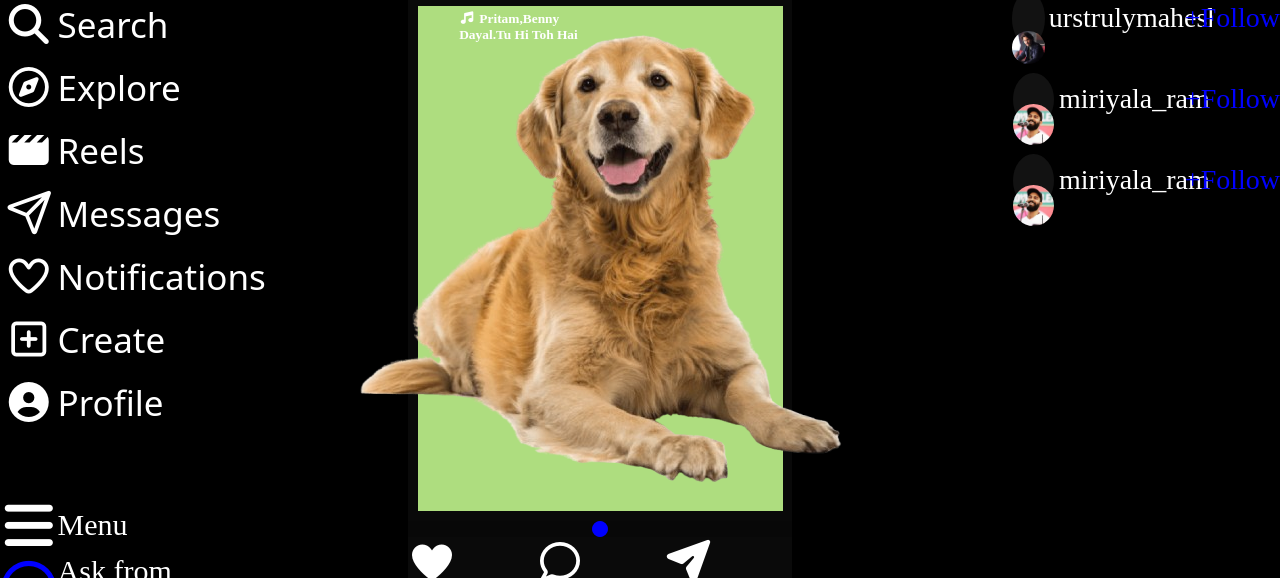
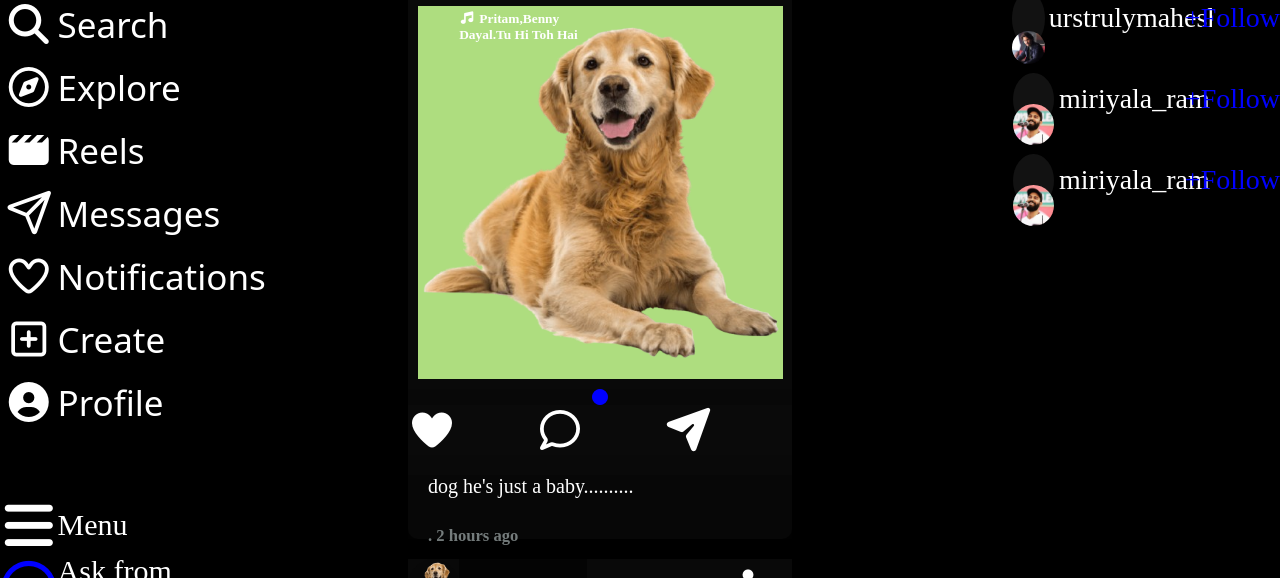
Before and after one commit to Rishi200504/insta-clone, a plain HTML site: page index.html in a window 1280 px wide. Shown: the part 222-800 px from the top of the page. Drawn offline with Linux system fonts and the light colour scheme.

Commit message:
Update index.html

```diff
--- a/index.html
+++ b/index.html
@@ -528,7 +528,7 @@
                             <div class="v"><i class="fa-solid fa-ellipsis-vertical"></i></div>
                         </div>
                         <div class="n">
-                            <img src="puppy.png">
+                            <img src="puppy.png" class="r">
                         </div>
                         <div class="w">
                            <i class="fa-solid fa-circle"></i>
```
